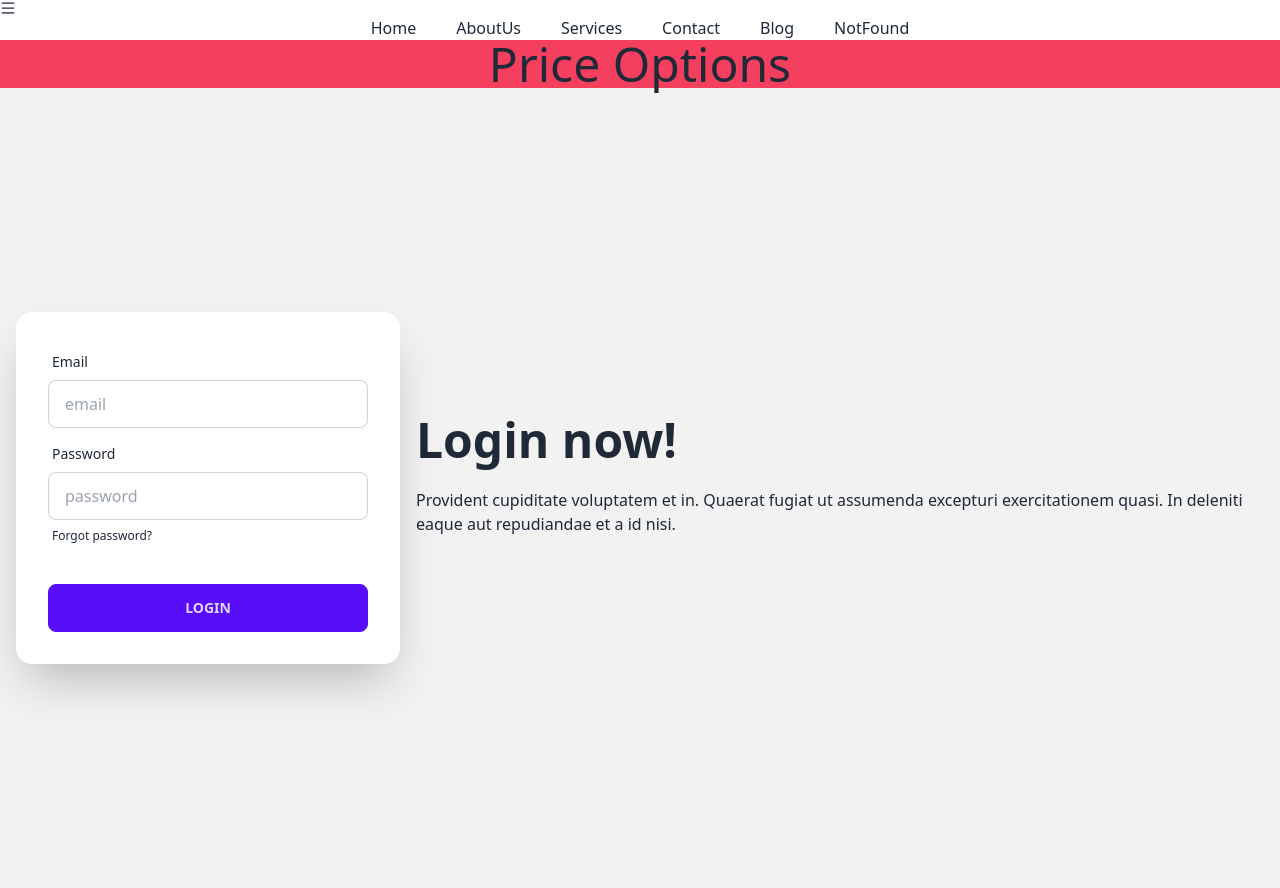
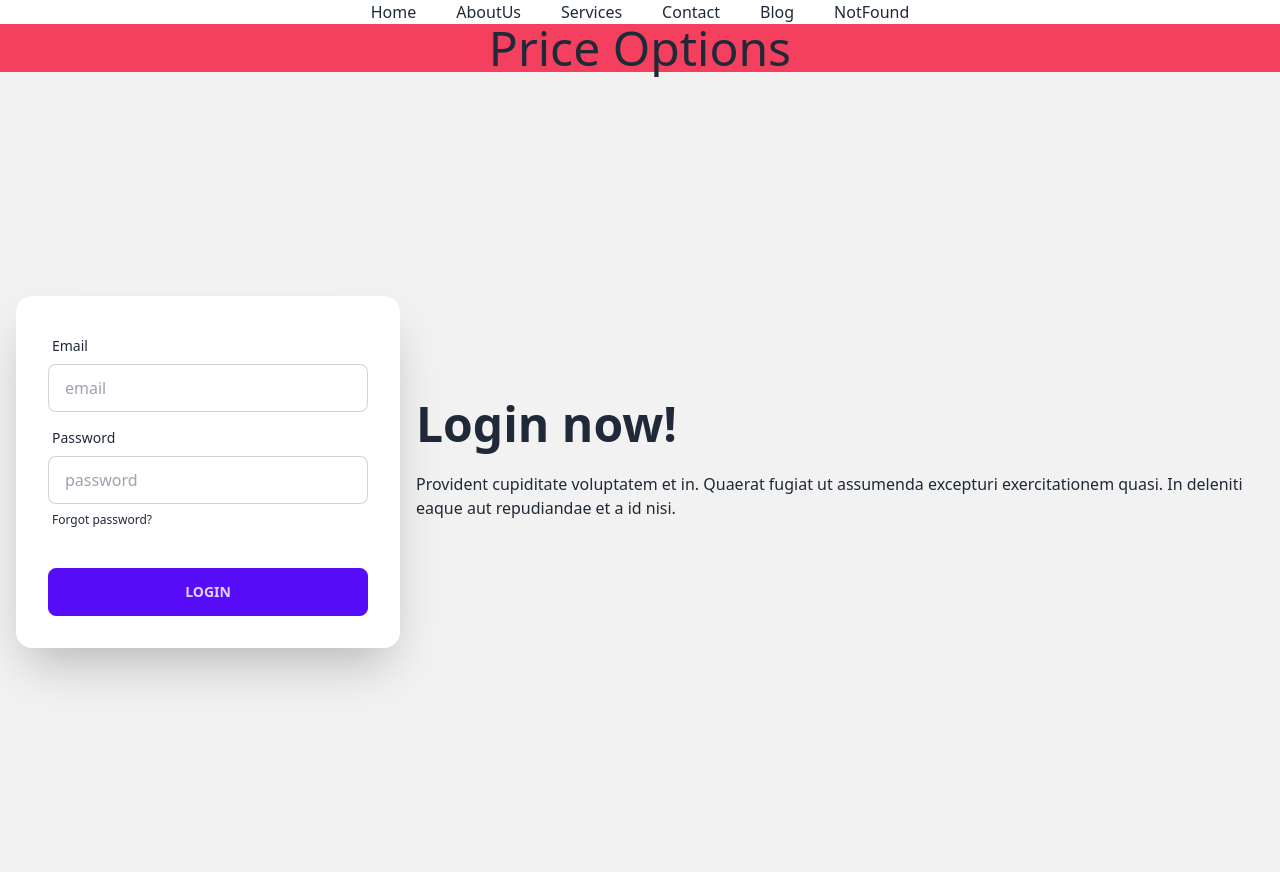
Before and after one commit to ronee-muhammad-rayhan/price-options, a React (Vite) app: page / in a window 1280 px wide. Built offline with nearby package versions, Linux system fonts and the light colour scheme.

Commit message:
menu icon hidden on md

```diff
--- a/src/components/NavBar/NavBar.jsx
+++ b/src/components/NavBar/NavBar.jsx
@@ -18,7 +18,7 @@ const NavBar = (props) => {
 
     return (
         <nav>
-            <AiOutlineMenu></AiOutlineMenu>
+            <AiOutlineMenu className='text-3xl md:hidden'></AiOutlineMenu>
             <ul className='flex flex-col md:flex-row justify-center items-center gap-10'>
                 {routes.map(route => <Link key={route.id} route={route}></Link>)}
             </ul>
```
